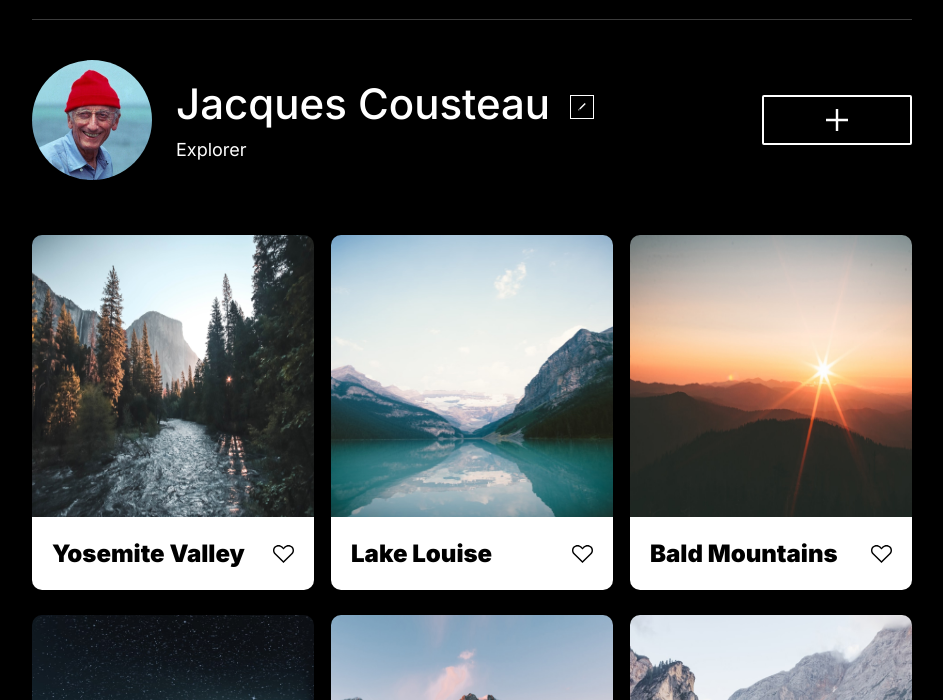
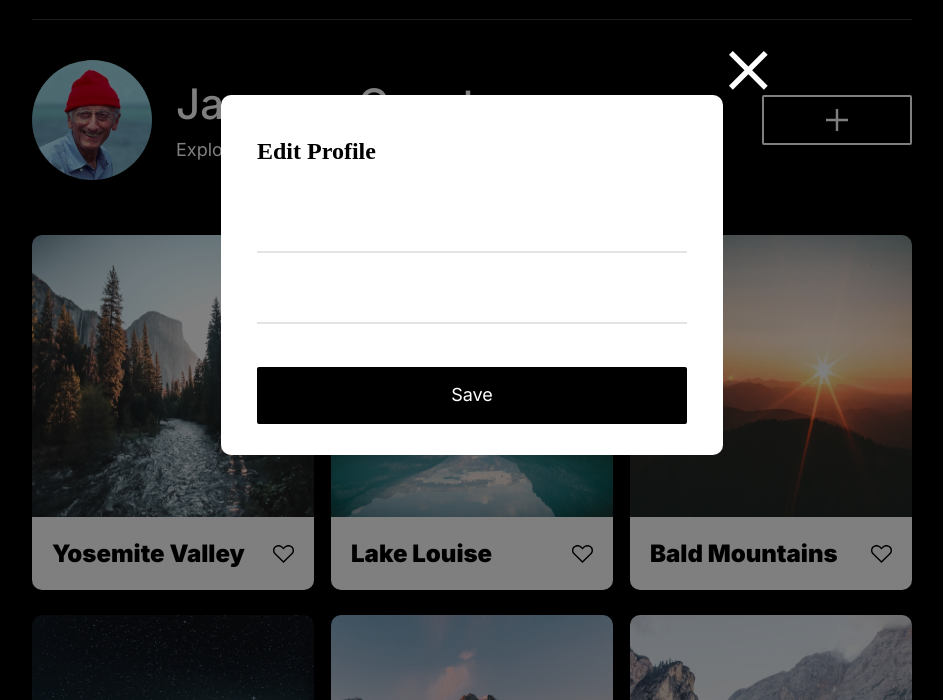
Before and after one commit to EzekielLewis/se_project_aroundtheus, a plain HTML site: page index.html in a window 1280 px wide. Shown: the part 100-800 px from the top of the page, without its empty margins (168-1111 px from the left). Drawn offline with Linux system fonts and the light colour scheme.

Commit message:
adjusted div for save & button

```diff
--- a/blocks/modal.css
+++ b/blocks/modal.css
@@ -7,7 +7,7 @@
     bottom: 0;
     z-index: 333;
     padding: 0 19px;
-    display: none;
+/*     display: none; */
 }
 
 .modal__opened {
--- a/index.html
+++ b/index.html
@@ -120,7 +120,7 @@
           <img src="./images/Line2.svg" alt="line" class="modal__line" />
           <input type="text" name="description" >
           <img src="./images/Line2.svg" alt="line" class="modal__line" />
-          <button class="modal__button"><div class="save__button">Save</div></button>
+          <button type="button" class="modal__button"><div class="save__button">Save</div></button>
         </form>
       </div>
     </div>
```
